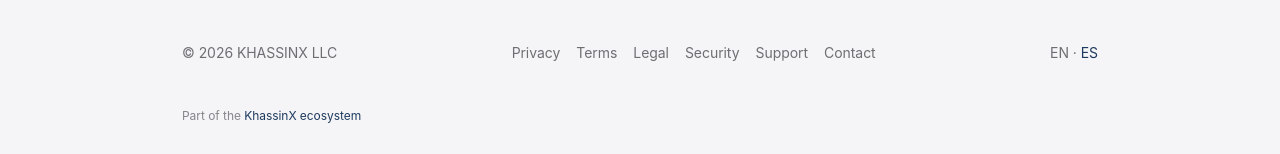
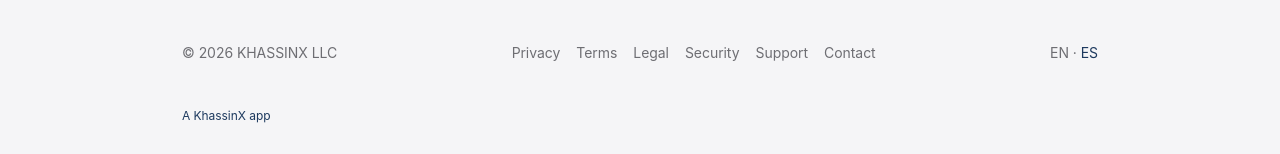
Before and after one commit to KhassinX/asvabcoach-web, a Jekyll site: the page built from index.html, in a window 1280 px wide and 900 px high, scrolled down 5412 px. Shown: the part 743-897 px from the top of the window. Built offline with Jekyll 4.4.1, drawn with Linux system fonts in a browser that asks for light colours.

Commit message:
fix(footer): nota de ecosistema al texto canónico nuevo (WEB_PROPERTY_SPEC §4) (#21)
Reemplaza "Part of the KhassinX ecosystem" / "Parte del ecosistema KhassinX"
(link envolviendo solo parte del texto) por "A KhassinX app" / "Una app de
KhassinX" con el link envolviendo TODO el texto — rediseño 2026-07-11 de la
nota de ecosistema, uniforme en las 8 apps propias.

Simplifica ui_strings: part_of_ecosystem_prefix + part_of_ecosystem_label
colapsan en una sola key ecosystem_label por locale. Agrega clase
footer-ecosystem al <small> (no la tenía).

```diff
--- a/_config.yml
+++ b/_config.yml
@@ -68,17 +68,15 @@ footer_nav:
     - title: Contacto
       url: /es/contact/
 
-# Skip-link y "Part of ecosystem" copy por locale (lo consume base.html)
+# Skip-link y nota de ecosistema del footer, copy por locale (lo consume base.html)
 ui_strings:
   en:
     skip_to_main: "Skip to main content"
-    part_of_ecosystem_prefix: "Part of the"
-    part_of_ecosystem_label: "KhassinX ecosystem"
+    ecosystem_label: "A KhassinX app"
     ecosystem_url: "https://khassinx.com"
   es:
     skip_to_main: "Saltar al contenido principal"
-    part_of_ecosystem_prefix: "Parte del"
-    part_of_ecosystem_label: "ecosistema KhassinX"
+    ecosystem_label: "Una app de KhassinX"
     ecosystem_url: "https://khassinx.com/es/"
 
 # Jekyll config
--- a/_layouts/base.html
+++ b/_layouts/base.html
@@ -140,7 +140,7 @@
     Locale-aware navigation:
     - lang_key resuelve a 'en' o 'es' (fallback a 'en')
     - site.nav y site.footer_nav están keyed por locale
-    - site.ui_strings provee strings cortos (skip link, "Part of ecosystem")
+    - site.ui_strings provee strings cortos (skip link, nota de ecosistema del footer)
     - logo_home apunta al home del locale actual
   {%- endcomment -%}
   {%- assign lang_key = page.lang | default: 'en' -%}
@@ -192,7 +192,7 @@
           <a href="{{ page.canonical_es | default: '/es/' | relative_url }}" hreflang="es" lang="es">ES</a>
         {%- endif -%}
       </div>
-      <small>{{ ui.part_of_ecosystem_prefix }} <a href="{{ ui.ecosystem_url }}">{{ ui.part_of_ecosystem_label }}</a></small>
+      <small class="footer-ecosystem"><a href="{{ ui.ecosystem_url }}">{{ ui.ecosystem_label }}</a></small>
     </div>
   </footer>
 </body>
```
